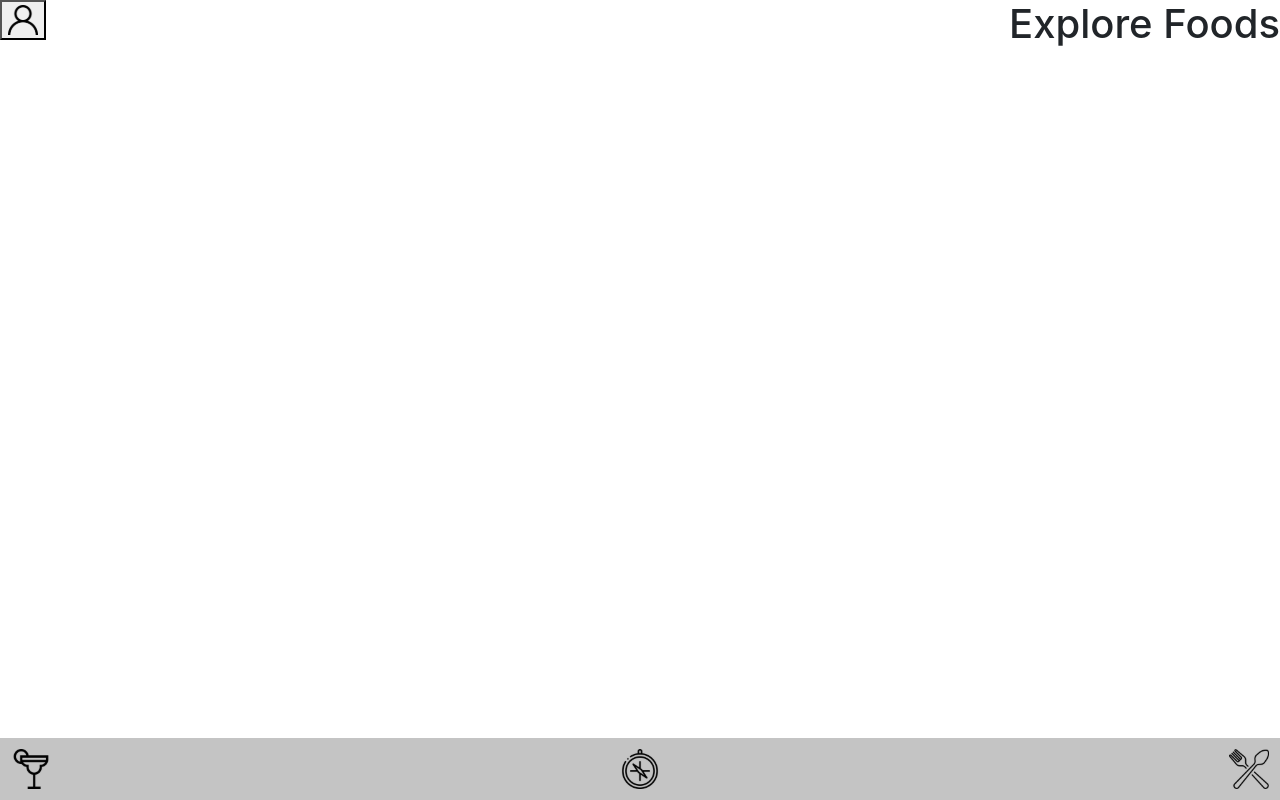
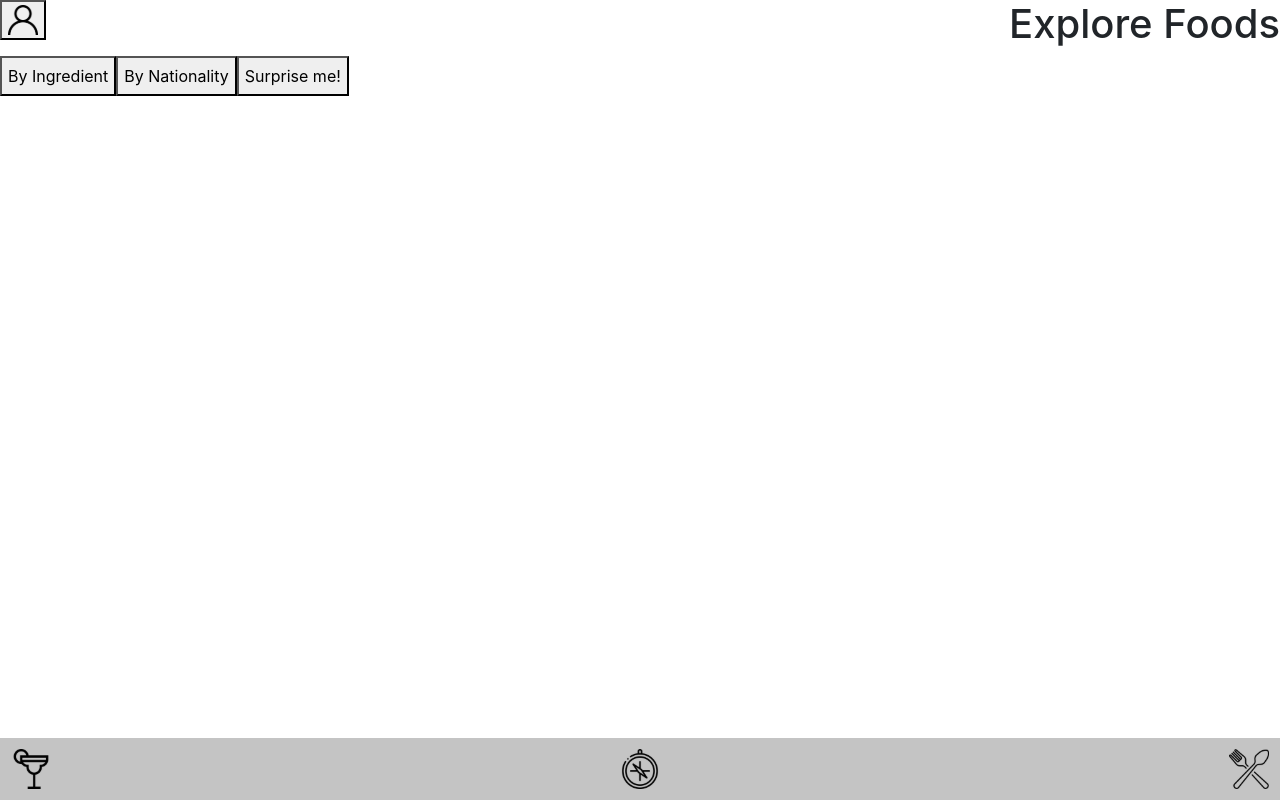
Before and after one commit to Guga-Santos/recipesApp, a React (Create React App) app: page /explore/foods in a window 1280 px wide. Built offline with nearby package versions, Linux system fonts and the light colour scheme; no server answers.

Commit message:
Requisitos 67 ao 76 ok

```diff
--- a/src/pages/Explore.js
+++ b/src/pages/Explore.js
@@ -1,11 +1,29 @@
 import React from 'react';
+import { useHistory } from 'react-router-dom';
 import Footer from '../components/footer';
 import Header from '../components/Header';
 
 export default function Explore() {
+  const history = useHistory();
   return (
     <div>
       <Header title="Explore" hasSearch={ false } />
+      <button
+        type="button"
+        data-testid="explore-foods"
+        onClick={ () => history.push('/explore/foods') }
+      >
+        Explore Foods
+
+      </button>
+      <button
+        type="button"
+        data-testid="explore-drinks"
+        onClick={ () => history.push('/explore/drinks') }
+      >
+        Explore Drinks
+
+      </button>
       <Footer />
     </div>
   );
--- a/src/pages/ExploreDrinks.js
+++ b/src/pages/ExploreDrinks.js
@@ -1,11 +1,36 @@
 import React from 'react';
+import { useHistory } from 'react-router-dom';
 import Footer from '../components/footer';
 import Header from '../components/Header';
+import fetchRandom from '../services/fetchRandom';
 
 export default function ExploreDrinks() {
+  const history = useHistory();
+
+  const handleSurprise = async () => {
+    const data = await fetchRandom('cocktail');
+    history.push(`/drinks/${data.drinks[0].idDrink}`);
+  };
+
   return (
     <div>
       <Header title="Explore Drinks" hasSearch={ false } />
+      <button
+        type="button"
+        data-testid="explore-by-ingredient"
+        onClick={ () => history.push('/explore/drinks/ingredients') }
+      >
+        By Ingredient
+
+      </button>
+      <button
+        type="button"
+        data-testid="explore-surprise"
+        onClick={ () => handleSurprise() }
+      >
+        Surprise me!
+
+      </button>
       <Footer />
     </div>
   );
--- a/src/pages/ExploreFoods.js
+++ b/src/pages/ExploreFoods.js
@@ -1,11 +1,44 @@
 import React from 'react';
+import { useHistory } from 'react-router-dom';
 import Footer from '../components/footer';
 import Header from '../components/Header';
+import fetchRandom from '../services/fetchRandom';
 
 export default function ExploreFoods() {
+  const history = useHistory();
+
+  const handleSurprise = async () => {
+    const data = await fetchRandom('meal');
+    history.push(`/foods/${data.meals[0].idMeal}`);
+  };
+
   return (
     <div>
       <Header title="Explore Foods" hasSearch={ false } />
+      <button
+        type="button"
+        data-testid="explore-by-ingredient"
+        onClick={ () => history.push('/explore/foods/ingredients') }
+      >
+        By Ingredient
+
+      </button>
+      <button
+        type="button"
+        data-testid="explore-by-nationality"
+        onClick={ () => history.push('/explore/foods/nationalities') }
+      >
+        By Nationality
+
+      </button>
+      <button
+        type="button"
+        data-testid="explore-surprise"
+        onClick={ () => handleSurprise() }
+      >
+        Surprise me!
+
+      </button>
       <Footer />
     </div>
   );
--- /dev/null
+++ b/src/services/fetchRandom.js
@@ -0,0 +1,13 @@
+export default async function fetchRandom(type) {
+  const URL = `https://www.the${type}db.com/api/json/v1/1/random.php`;
+
+  // type = 'meal' pra comida e 'cocktail' pra bebida.
+
+  try {
+    const promise = await fetch(URL);
+    const response = await promise.json();
+    return response;
+  } catch (error) {
+    return Error(error);
+  }
+}
```
